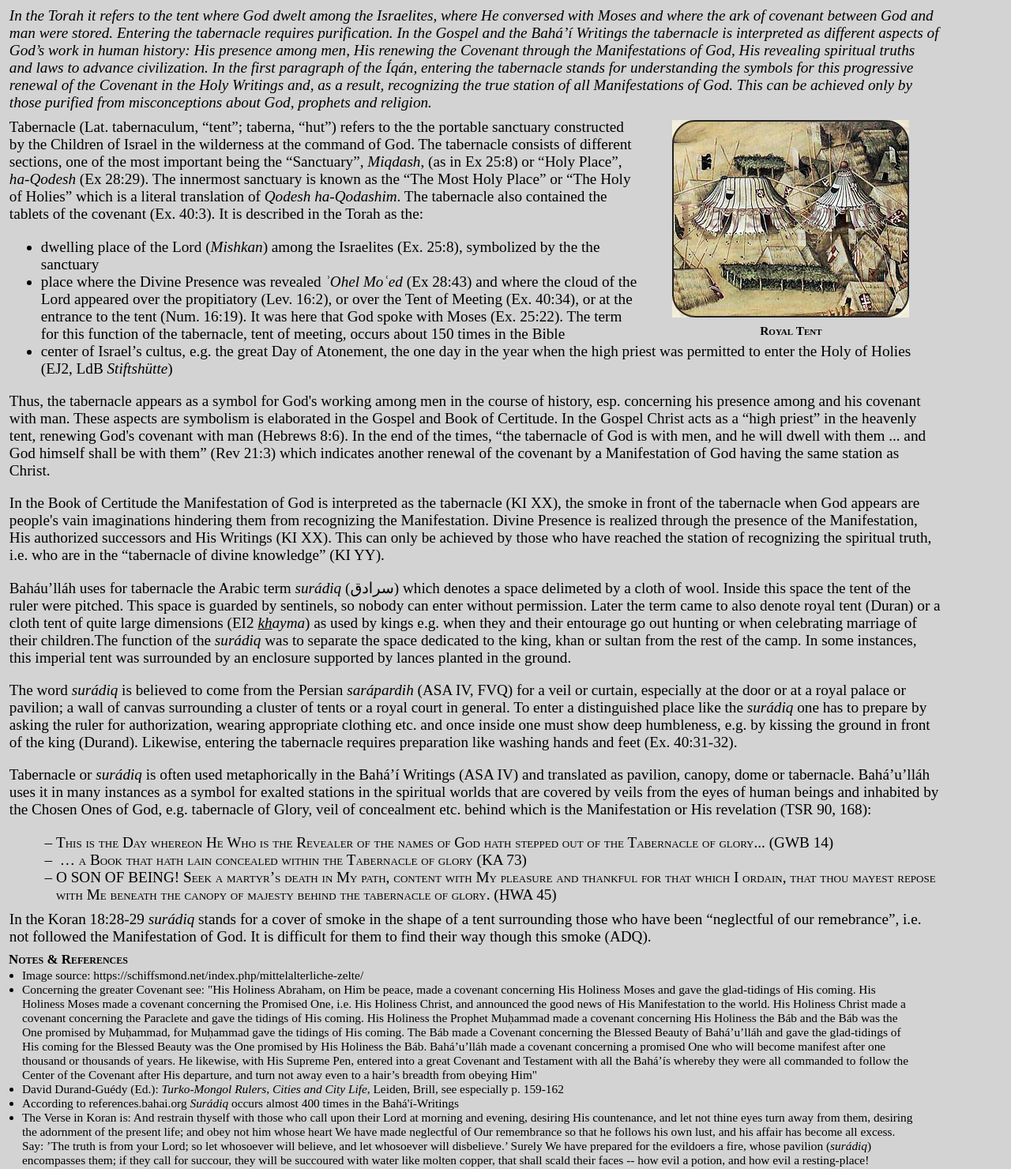
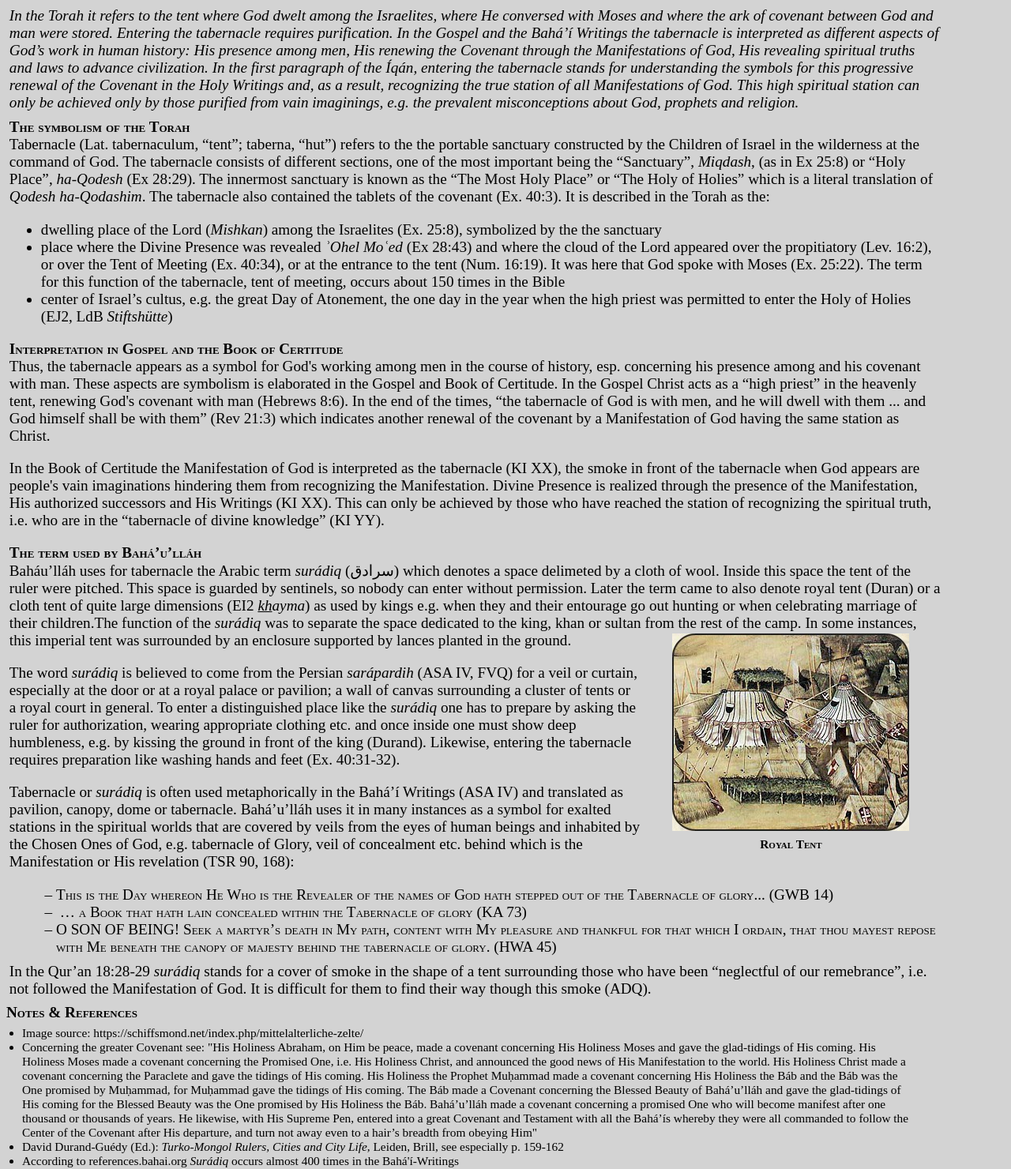
Before and after one commit to StudySiteDeveloper/IqGloss1.github.io, a plain HTML site: page Iqan-Glossary.html in a window 1280 px wide. Shown: the part 165-1645 px from the top of the page at 79% size. Drawn offline with Linux system fonts and the light colour scheme.

Commit message:
Add files via upload

```diff
--- a/Iqan-Glossary.html
+++ b/Iqan-Glossary.html
@@ -12,10 +12,10 @@
       <main class="IqanParTxtEU">
 
           <article class="gloss" id="iq1.1-tabernacle">
-		  <p class="art-header"> §1 Tabernacle </p>
+		  <p class="art-title"> §1 Tabernacle </p>
 
 			  <section class="art-summary">
-                In the Torah it refers to the tent where God dwelt among the Israelites, where He conversed with Moses and where the ark of covenant between God and man were stored. Entering the tabernacle requires purification. In the Gospel and the Bahá’í Writings the tabernacle is interpreted as different aspects of God’s work in human history: His presence among men, His renewing the Covenant through the Manifestations of God, His revealing spiritual truths and laws to advance civilization. In the first paragraph of the Íqán, entering the tabernacle stands for understanding the symbols for this progressive renewal of the Covenant in the Holy Writings and, as a result, recognizing the true station of all Manifestations of God. This can be achieved only by those purified from misconceptions about God, prophets and religion.
+                In the Torah it refers to the tent where God dwelt among the Israelites, where He conversed with Moses and where the ark of covenant between God and man were stored. Entering the tabernacle requires purification. In the Gospel and the Bahá’í Writings the tabernacle is interpreted as different aspects of God’s work in human history: His presence among men, His renewing the Covenant through the Manifestations of God, His revealing spiritual truths and laws to advance civilization. In the first paragraph of the Íqán, entering the tabernacle stands for understanding the symbols for this progressive renewal of the Covenant in the Holy Writings and, as a result, recognizing the true station of all Manifestations of God. This high spiritual station can only be achieved only by those purified from vain imaginings, e.g. the prevalent misconceptions about God, prophets and religion.
 
 <!--
                   Therefore, entering the tabernacle requires purification, e.g. in the Bahá’í interpretation from vain imaginings that hinder one from recognizing the next Manifestations. . Here, in this introductory sentence tabernacle means properly understanding the symbolism behind key religious terms such as resurrection, heaven ... and the anouncements alluding to the next Manifestation, in this case Baha’u’lláh in the books of the past as well in the Bayán. Das was hier kommt, ist die eigentliche Aussauge. Auf die muss der Artkel zugespitzt werden
@@ -24,12 +24,8 @@
 			  </section>
 
               <section class="art-text">
-                  <figure class="art-img" >
-                    <img src="Pics-Iqan-Glossary/herrschaftlicheszelt2.jpg" title="Darstellung 2. Ein herrschaftliches Zelt von innen." alt="herrschaftlicheszelt1.jpg">
-                    <figcaption class="art-fig-caption"> Royal Tent<sup></sup>
-                    </figcaption>
-                  </figure>
 
+                  <span class="art-subtitle"> The symbolism of the Torah </span><br />
                   Tabernacle (Lat. tabernaculum, “tent”; taberna, “hut”) refers to the the portable sanctuary constructed by the Children of Israel in the wilderness at the command of God. The tabernacle consists of different sections, one of the most important being the “Sanctuary”, <i>Miqdash</i>, (as in Ex 25:8) or “Holy Place”, <i>ha-Qodesh</i> (Ex 28:29). The innermost sanctuary is known as the “The Most Holy Place” or “The Holy of Holies” which is a literal translation of <i>Qodesh ha-Qodashim</i>. The tabernacle also contained the tablets of the covenant (Ex. 40:3). It is described in the Torah as the:
                  <ul>
                       <li>dwelling place of the Lord (<i>Mishkan</i>) among the Israelites (Ex. 25:8), symbolized by the the sanctuary</li>
@@ -37,12 +33,17 @@
                       <li>center of Israel’s cultus, e.g. the great Day of Atonement, the one day in the year when the high priest was permitted to enter the Holy of Holies</li> (EJ2, LdB <i>Stiftshütte</i>)
                   </ul>
 
-
-                  <p>Thus, the tabernacle appears as a symbol for God's working among men in the course of history, esp. concerning his presence among and his covenant with man. These aspects are symbolism is elaborated in the Gospel and Book of Certitude. In the Gospel Christ acts as a “high priest” in the heavenly tent, renewing God's covenant with man (Hebrews 8:6). In the end of the times, “the tabernacle of God is with men, and he will dwell with them ... and God himself shall be with them” (Rev 21:3) which indicates another renewal of the covenant by a Manifestation of God having the same station as Christ.</p>
+                  <span class="art-subtitle"> Interpretation in Gospel and the Book of Certitude </span><br />
+                  Thus, the tabernacle appears as a symbol for God's working among men in the course of history, esp. concerning his presence among and his covenant with man. These aspects are symbolism is elaborated in the Gospel and Book of Certitude. In the Gospel Christ acts as a “high priest” in the heavenly tent, renewing God's covenant with man (Hebrews 8:6). In the end of the times, “the tabernacle of God is with men, and he will dwell with them ... and God himself shall be with them” (Rev 21:3) which indicates another renewal of the covenant by a Manifestation of God having the same station as Christ.
 
                   <p>In the Book of Certitude the Manifestation of God is interpreted as the tabernacle (KI XX), the smoke in front of the tabernacle when God appears are people's vain imaginations hindering them from recognizing the Manifestation. Divine Presence is realized through the presence of the Manifestation, His authorized successors and His Writings (KI XX). This can only be achieved by those who have reached the station of recognizing the spiritual truth, i.e. who are in the “tabernacle of divine knowledge” (KI YY).</p>
 
-                  <p>Baháu’lláh uses for tabernacle the Arabic term <i>surádiq</i> (سرادق) which denotes a space delimeted by a cloth of wool. Inside this space the tent of the ruler were pitched. This space is guarded by sentinels, so nobody can enter without permission. Later the term came to also denote royal tent (Duran) or a cloth tent of quite large dimensions (EI2 <i><u>kh</u>ayma</i>) as used by kings e.g. when they and their entourage go out hunting or when celebrating marriage of their children.The function of the <i>surádiq</i> was to separate the space dedicated to the king, khan or sultan from the rest of the camp. In some instances, this imperial tent was surrounded by an enclosure supported by lances planted in the ground.</p>
+                  <span class="art-subtitle"> The term used by Bahá’u’lláh </span><br />
+                  Baháu’lláh uses for tabernacle the Arabic term <i>surádiq</i> (سرادق) which denotes a space delimeted by a cloth of wool. Inside this space the tent of the ruler were pitched. This space is guarded by sentinels, so nobody can enter without permission. Later the term came to also denote royal tent (Duran) or a cloth tent of quite large dimensions (EI2 <i><u>kh</u>ayma</i>) as used by kings e.g. when they and their entourage go out hunting or when celebrating marriage of their children.The function of the <i>surádiq</i> was to separate the space dedicated to the king, khan or sultan from the rest of the camp. In some instances, this imperial tent was surrounded by an enclosure supported by lances planted in the ground.
+                  <figure class="art-img" >
+                      <img src="Pics-Iqan-Glossary/herrschaftlicheszelt2.jpg" title="Darstellung 2. Ein herrschaftliches Zelt von innen." alt="herrschaftlicheszelt1.jpg">
+                      <figcaption class="art-fig-caption"> Royal Tent<sup></sup></figcaption>
+                  </figure>
 
                   <p>The word <i>surádiq</i> is believed to come from the Persian <i>sarápardih</i> (ASA IV, FVQ) for a veil or curtain, especially at the door or at a royal palace or pavilion; a wall of canvas surrounding a cluster of tents or a royal court in general.  To enter a distinguished place like the <i>surádiq</i> one has to prepare by asking the ruler for authorization, wearing appropriate clothing etc. and once inside one must show deep humbleness, e.g. by kissing the ground in front of the king (Durand). Likewise, entering the tabernacle requires preparation like washing hands and feet (Ex. 40:31-32).</p>
 
@@ -54,19 +55,21 @@
                   <li>&#8211;&nbsp;O SON OF BEING! Seek a martyr’s death in My path, content with My pleasure and thankful for that which I ordain, that thou mayest repose with Me beneath the canopy of majesty behind the tabernacle of glory. (HWA 45)</li>
                   </ul>
 
-                  In the Koran 18:28-29 <i>surádiq</i> stands for a cover of smoke in the shape of a tent surrounding those who have been “neglectful of our remebrance”, i.e. not followed the Manifestation of God. It is difficult for them to find their way though this smoke (ADQ).
+                  In the Qur’an 18:28-29 <i>surádiq</i> stands for a cover of smoke in the shape of a tent surrounding those who have been “neglectful of our remebrance”, i.e. not followed the Manifestation of God. It is difficult for them to find their way though this smoke (ADQ).
 
               </section>
 
+
+              <span class="art-subtitle"> Notes &amp; References </span>
               <section class="art-footer" >
-                  <p class="art-notes" id="iq1.1-notes">Notes &amp; References</p>
+                  <!--<p class="art-notes" id="iq1.1-notes">Notes &amp; References</p>-->
                   <!--<p class="art-notes" id="iq1.1-notes">Notes &amp; References <a class="art-href-fn" href="javascript:history.back()">&uarr;</a></p>
--->                  <ul class="art-ol" >
+-->                 <ul class="art-ul" >
                     <li>Image source: https://schiffsmond.net/index.php/mittelalterliche-zelte/</li>
                     <li>Concerning the greater Covenant see: "His Holiness Abraham, on Him be peace, made a covenant concerning His Holiness Moses and gave the glad-tidings of His coming. His Holiness Moses made a covenant concerning the Promised One, i.e. His Holiness Christ, and announced the good news of His Manifestation to the world. His Holiness Christ made a covenant concerning the Paraclete and gave the tidings of His coming. His Holiness the Prophet Muḥammad made a covenant concerning His Holiness the Báb and the Báb was the One promised by Muḥammad, for Muḥammad gave the tidings of His coming. The Báb made a Covenant concerning the Blessed Beauty of Bahá’u’lláh and gave the glad-tidings of His coming for the Blessed Beauty was the One promised by His Holiness the Báb. Bahá’u’lláh made a covenant concerning a promised One who will become manifest after one thousand or thousands of years. He likewise, with His Supreme Pen, entered into a great Covenant and Testament with all the Bahá’ís whereby they were all commanded to follow the Center of the Covenant after His departure, and turn not away even to a hair’s breadth from obeying Him"</li>
                     <li>David Durand-Guédy (Ed.): <i>Turko-Mongol Rulers, Cities and City Life</i>, Leiden, Brill, see especially p. 159-162</li>
                     <li>According to references.bahai.org <i>Surádiq</i> occurs almost 400 times in the Bahá'í-Writings </li>
-                    <li>The Verse in Koran is: And restrain thyself with those who call upon their Lord at morning and evening, desiring His countenance, and let not thine eyes turn away from them, desiring the adornment of the present life; and obey not him whose heart We have made neglectful of Our remembrance so that he follows his own lust, and his affair has become all excess. Say: ’The truth is from your Lord; so let whosoever will believe, and let whosoever will disbelieve.’ Surely We have prepared for the evildoers a fire, whose pavilion (<i>surádiq</i>) encompasses them; if they call for succour, they will be succoured with water like molten copper, that shall scald their faces -- how evil a potion, and how evil a resting-place!</li>
+                    <li>The Verse in Qur’an is: And restrain thyself with those who call upon their Lord at morning and evening, desiring His countenance, and let not thine eyes turn away from them, desiring the adornment of the present life; and obey not him whose heart We have made neglectful of Our remembrance so that he follows his own lust, and his affair has become all excess. Say: ’The truth is from your Lord; so let whosoever will believe, and let whosoever will disbelieve.’ Surely We have prepared for the evildoers a fire, whose pavilion (<i>surádiq</i>) encompasses them; if they call for succour, they will be succoured with water like molten copper, that shall scald their faces -- how evil a potion, and how evil a resting-place!</li>
                   </ul>
               </section>
 <!--              <a class="art-href-back-hist" href="javascript:history.back()">&lArr;</a>-->
@@ -74,7 +77,7 @@
 
 
           <article class="gloss" id="iq1.2-bayan">
-              <p class="art-header"> §1 Bayán </p>
+              <p class="art-title"> §1 Bayán </p>
 
 			  <section class="art-summary"> ist das heilige Buch des Bab.Lorem ipsum dolor sit amet, consetetur sadipscing elitr, sed diam nonumy eirmod tempor invidunt ut labore et dolore magna aliquyam erat, sed diam voluptua. Lorem ipsum dolor sit amet, consetetur sadipscing elitr, sed diam nonumy eirmod tempor invidunt ut labore et dolore magna aliquyam erat, sed diam voluptua.
 			  </section>
@@ -92,7 +95,7 @@
 
                <section class="art-footer" >
                   <p class="art-notes" id="iq1.2-notes">Notes &amp; References <a  class="art-href-fn" href="javascript:history.back()">&uarr;</a></p>
-                  <ol class="art-ol" >
+                  <ol class="art-ul" >
                       <li >The Book of the Books</li>
                       <li> The Book of the Books <a  class="art-href-fn" href="javascript:history.back()">&uarr;</a></li>
                   </ol>
--- a/Iqan-Website.css
+++ b/Iqan-Website.css
@@ -44,7 +44,7 @@ article {
     padding-right: 2em;
     padding-left: 0em;
 }
-.art-header  {
+.art-title  {
     font-weight: bold;
     font-variant:small-caps;
     font-size: 120%;
@@ -57,9 +57,17 @@ article {
     margin-left: 0.1em;
     margin-right: 0.1em;
 }
+.art-subtitle {
+    font-weight: bold;
+    font-variant:small-caps;
+    /*margin-top: 0.1em;*/
+    margin-bottom: 0.0em;
+    margin-right: 0.1em;
+}
 .art-summary {
-	border: 1px solid light;
+	/*border: 1px solid;*/
     padding: 5px;
+    border-spacing: 5px;
     text-align:left;
     background-color: lightgray;
     color: black;
@@ -150,20 +158,20 @@ article {
     margin-left: 0.0em;
     margin-right: 0.0em;
 }
-.art-ol {
+.art-ul {
     border: 1px solid light;
     text-align:left;
     padding-top: 0.0em;
     padding-bottom: 0.1em;
     padding-left: 0.1em;
     padding-right: 2em;
-    margin-top: 0.1em;
+    margin-top: 0.0em;
     margin-bottom: 0.5em;
     margin-left: 1em;
     margin-right: 0.1em;
 }
 .art-quote  {
-    margin-top: 0.1em;
+    margin-top: 0.0em;
     margin-bottom: 0.5em;
     margin-left: 1em;
     margin-right: 0.1em;
```
